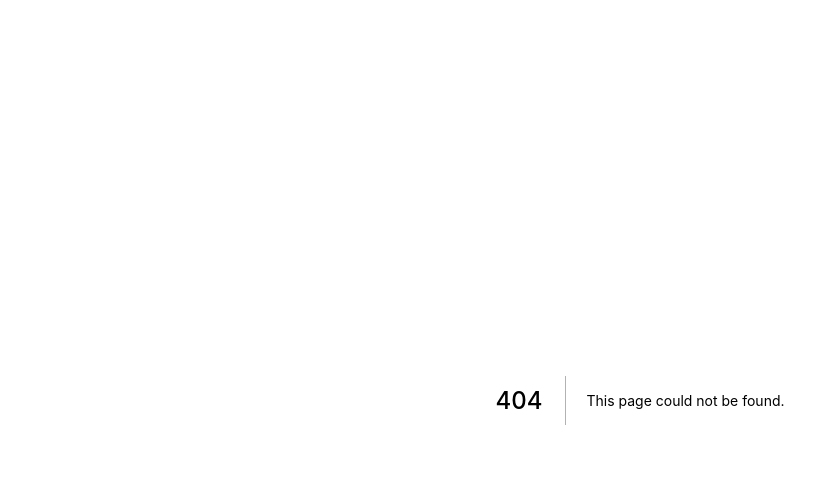
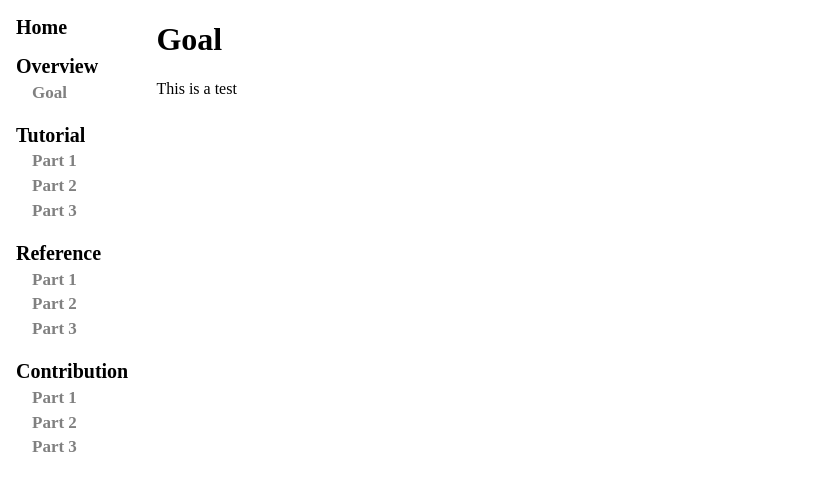
Before and after one commit to chmlee/ream-site, a Next.js app: page /overview/goal in a window 1280 px wide. Before the commit this address had no page. Shown: the top 490 px of the page, without its empty margins (0-831 px from the left). Built offline with nearby package versions, Linux system fonts and the light colour scheme; a web font is replaced by a local one.

Commit message:
add mdx support; fix layout

```diff
--- a/components/Layout.jsx
+++ b/components/Layout.jsx
@@ -5,7 +5,8 @@ import Nav from '/components/Nav'
 
 import styles from '/components/Layout.module.scss'
 
-export default function Layout({ child }) {
+export default function Layout(props) {
+    console.log(props)
     return (
         <div className="container">
             <Head>
@@ -16,11 +17,11 @@ export default function Layout({ child }) {
             </Head>
 
             <main className={styles.main}>
-                <div className={styles.left}>
+                <div className={styles['nav-wrapper']}>
                     <Nav />
                 </div>
-                <div className={styles.right}>
-                    {child}
+                <div className={styles['main-wrapper']}>
+                    {props.children}
                 </div>
             </main>
         </div>
--- a/components/Layout.module.scss
+++ b/components/Layout.module.scss
@@ -10,11 +10,11 @@
     overflow: auto;
 }
 
-.left {
+.nav-wrapper {
     width: 10em;
 }
 
-.right {
+.main-wrapper {
     margin: 0 0 0 1em;
     width: 100%;
 }
--- a/next.config.js
+++ b/next.config.js
@@ -14,3 +14,14 @@ module.exports = {
         return config
     }
 }
+
+const withMDX = require('@next/mdx')({
+    extension: /\.mdx?$/,
+    //options: {
+    //    remarkPlugins: [],
+    //    rehypePlugins: [],
+    //},
+})
+module.exports = withMDX({
+    pageExtensions: ['js', 'jsx', 'md', 'mdx'],
+})
--- a/package.json
+++ b/package.json
@@ -9,6 +9,7 @@
   },
   "dependencies": {
     "@mdx-js/loader": "^1.6.22",
+    "@mdx-js/react": "^1.6.22",
     "@next/mdx": "^12.0.4",
     "next": "12.0.4",
     "react": "17.0.2",
--- a/pages/_app.js
+++ b/pages/_app.js
@@ -1,7 +1,12 @@
 import '../styles/global.css';
+import Layout from '/components/Layout'
 
 function MyApp({ Component, pageProps }) {
-    return <Component {...pageProps} />
+    return (
+    <Layout>
+        <Component {...pageProps} />
+    </Layout>
+    )
 }
 
 export default MyApp
--- /dev/null
+++ b/pages/overview/goal.mdx
@@ -0,0 +1,3 @@
+# Goal
+
+This is a test
```
Also changed, not shown: pages/contribution/index.js (+1 -9 lines), pages/index.js (+1 -7 lines), pages/overview/index.js (+1 -9 lines), pages/reference/index.js (+1 -9 lines), pages/tutorial/index.js (+0 -8 lines), 1 other file (tests, documents, lock files or other folders).
